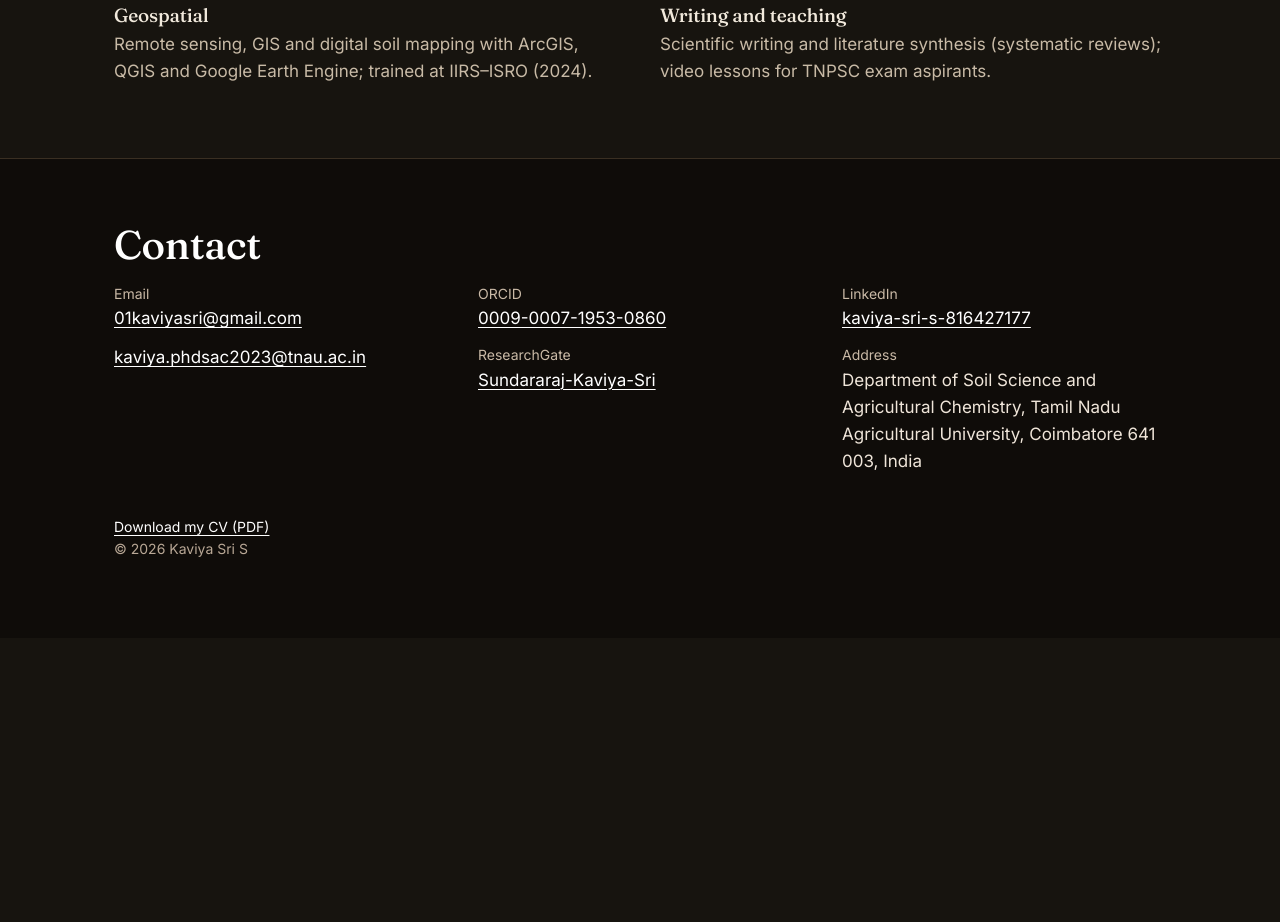
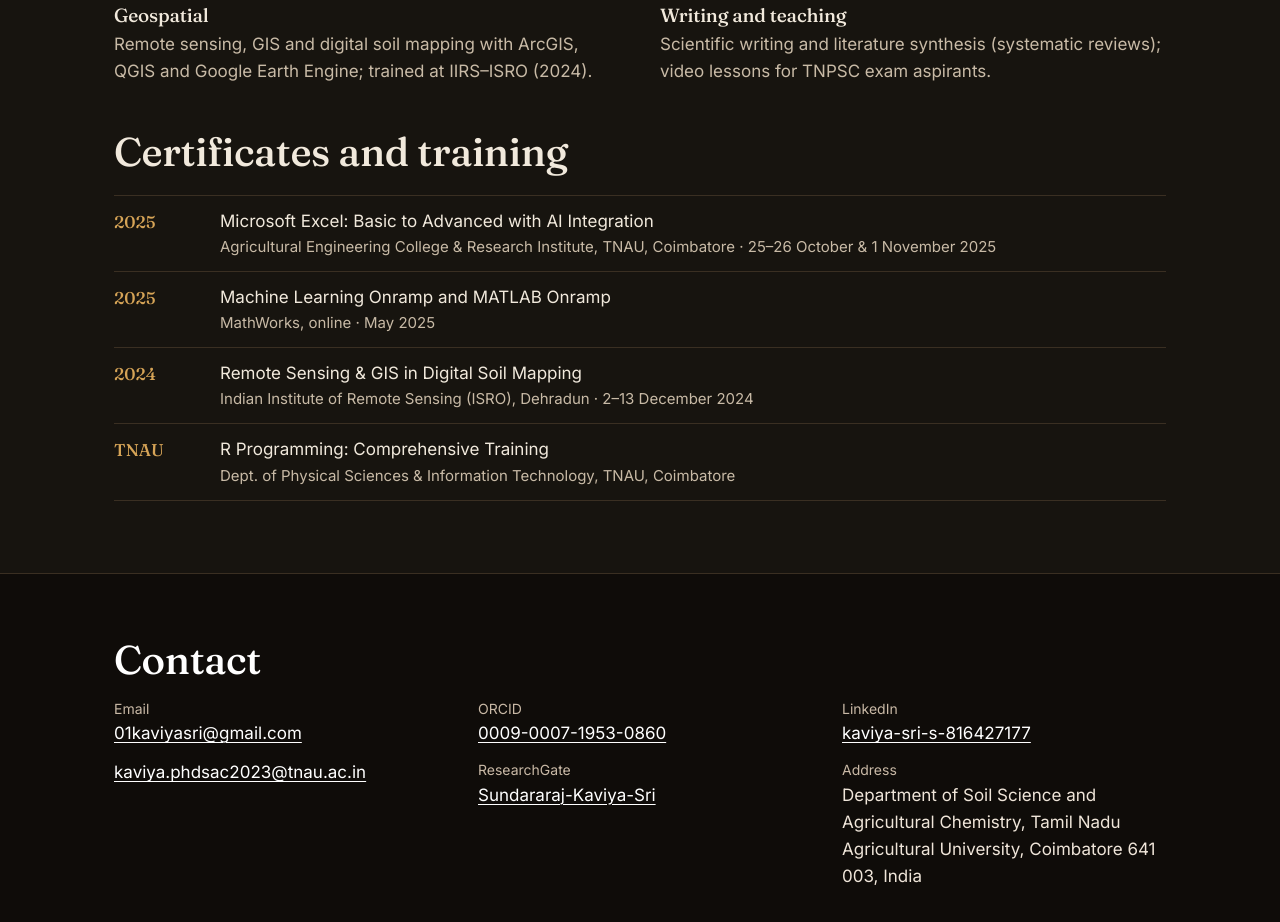
Before and after one commit to kaviyasrisundararaj/kaviyasrisundararaj.github.io, a plain HTML site: page index.html in a window 1280 px wide. Shown: the part 5660-6582 px from the top of the page. Before the commit the page ends 6298 px from the top, so only its background shows below. Drawn offline with Linux system fonts and the light colour scheme.

Commit message:
Add files via upload

```diff
--- a/index.html
+++ b/index.html
@@ -258,6 +258,13 @@ footer .small{margin-top:28px;font-size:14px;color:#b9a896}
       <div><h3>Geospatial</h3><p>Remote sensing, GIS and digital soil mapping with ArcGIS, QGIS and Google Earth Engine; trained at IIRS–ISRO (2024).</p></div>
       <div><h3>Writing and teaching</h3><p>Scientific writing and literature synthesis (systematic reviews); video lessons for TNPSC exam aspirants.</p></div>
     </div>
+    <h2 style="margin-top:44px">Certificates and training</h2>
+    <ul class="aw">
+      <li><div class="when">2025</div><div>Microsoft Excel: Basic to Advanced with AI Integration<div class="by">Agricultural Engineering College &amp; Research Institute, TNAU, Coimbatore · 25–26 October &amp; 1 November 2025</div></div></li>
+      <li><div class="when">2025</div><div>Machine Learning Onramp and MATLAB Onramp<div class="by">MathWorks, online · May 2025</div></div></li>
+      <li><div class="when">2024</div><div>Remote Sensing &amp; GIS in Digital Soil Mapping<div class="by">Indian Institute of Remote Sensing (ISRO), Dehradun · 2–13 December 2024</div></div></li>
+      <li><div class="when">TNAU</div><div>R Programming: Comprehensive Training<div class="by">Dept. of Physical Sciences &amp; Information Technology, TNAU, Coimbatore</div></div></li>
+    </ul>
   </div>
 </section>
 
```
